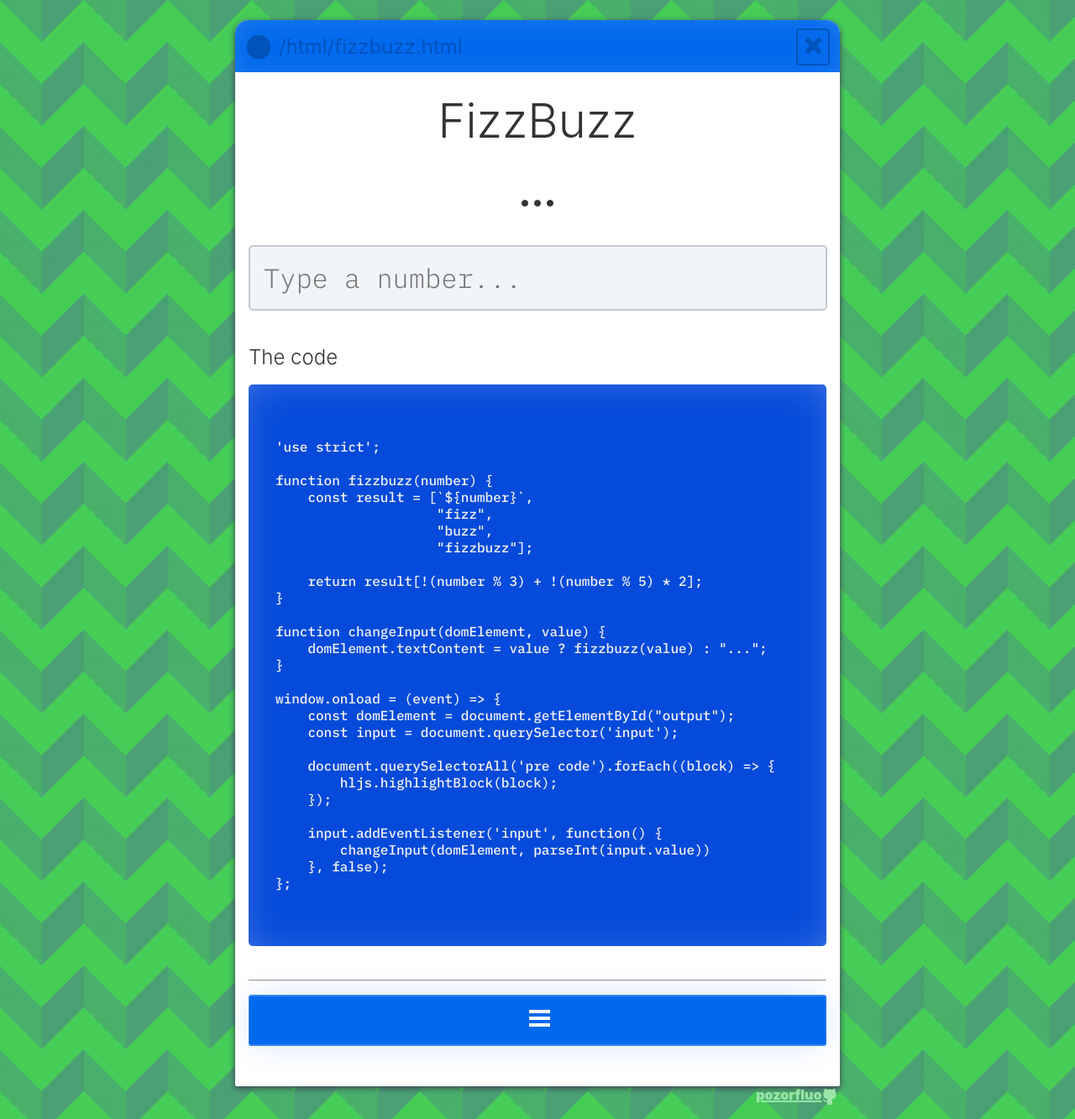
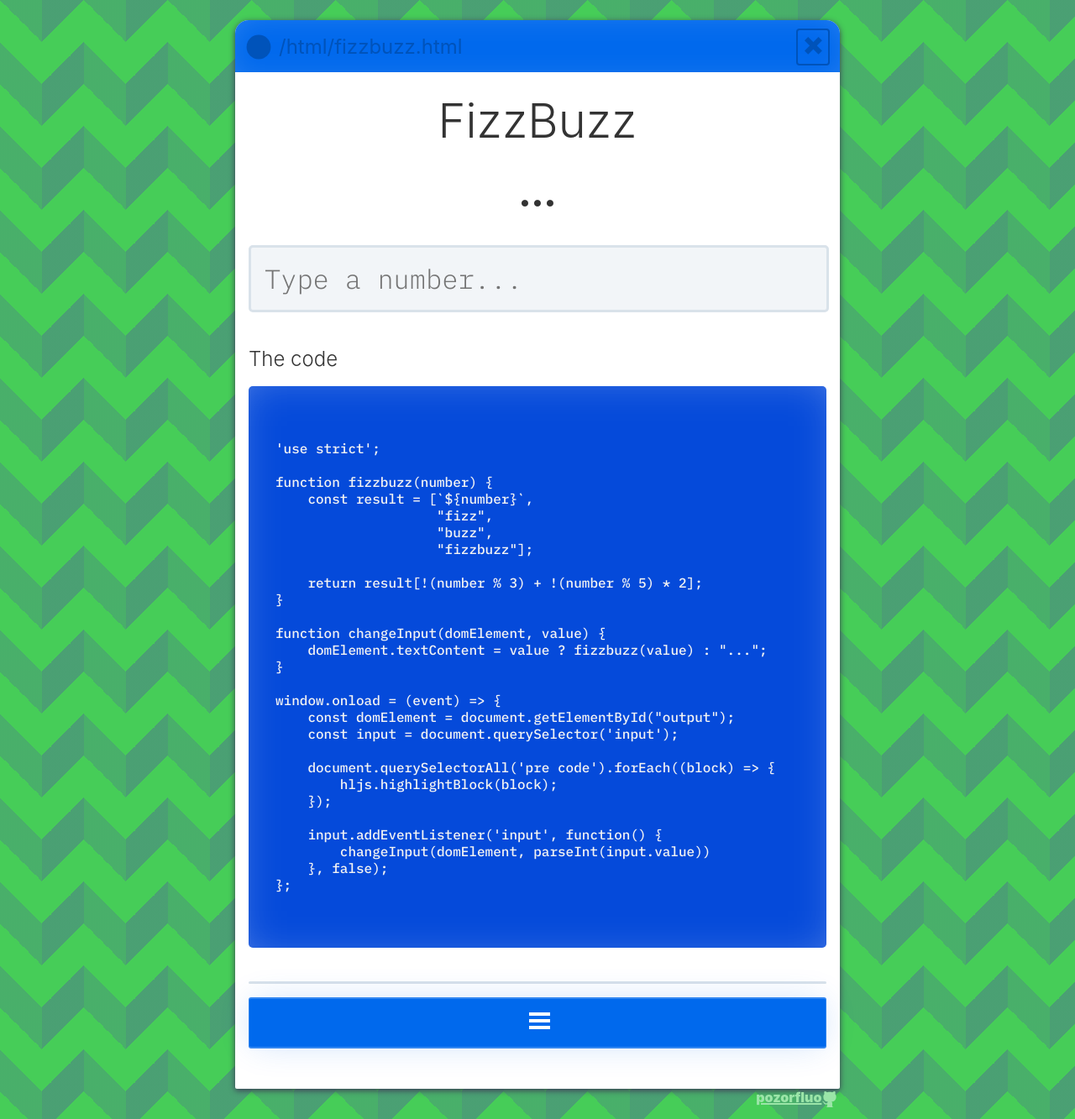
Before and after one commit to pozorfluo/pozorfluo.github.io, a Jekyll site: the page built from html/fizzbuzz.html, in a window 1280 px wide. Shown: the whole page at 84% size. Built offline with Jekyll 4.4.1, drawn with Linux system fonts in a browser that asks for light colours.

Commit message:
Style horizontal rule

```diff
--- a/css/showcase.css
+++ b/css/showcase.css
@@ -201,13 +201,19 @@ input {
     font-size:2em;
     color: #333;
     background-color: #f2f5f8;
-    border: solid 2px #c2cad2;
+    border: solid 3px #d9e2ea;
     border-radius: 5px;
     width: 40.8rem;
     margin: auto;
     padding: 1rem;
 }
 
+hr {
+    background-color: #d9e2ea;
+    height: 3px;
+    border : none;
+    border-radius: 5px;
+}
 #output{
     padding:0em;
     font-size:2.5em;
```
